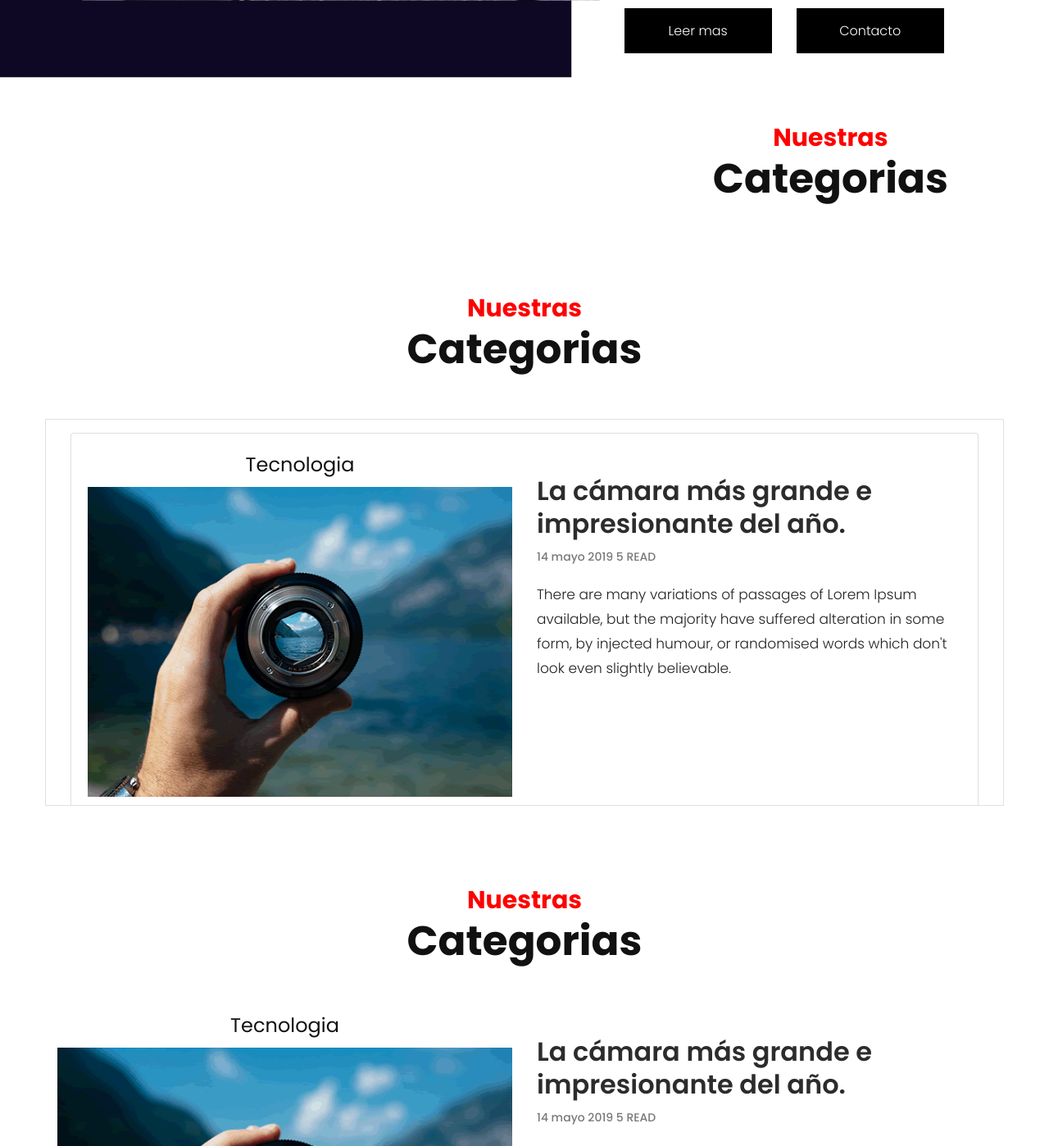
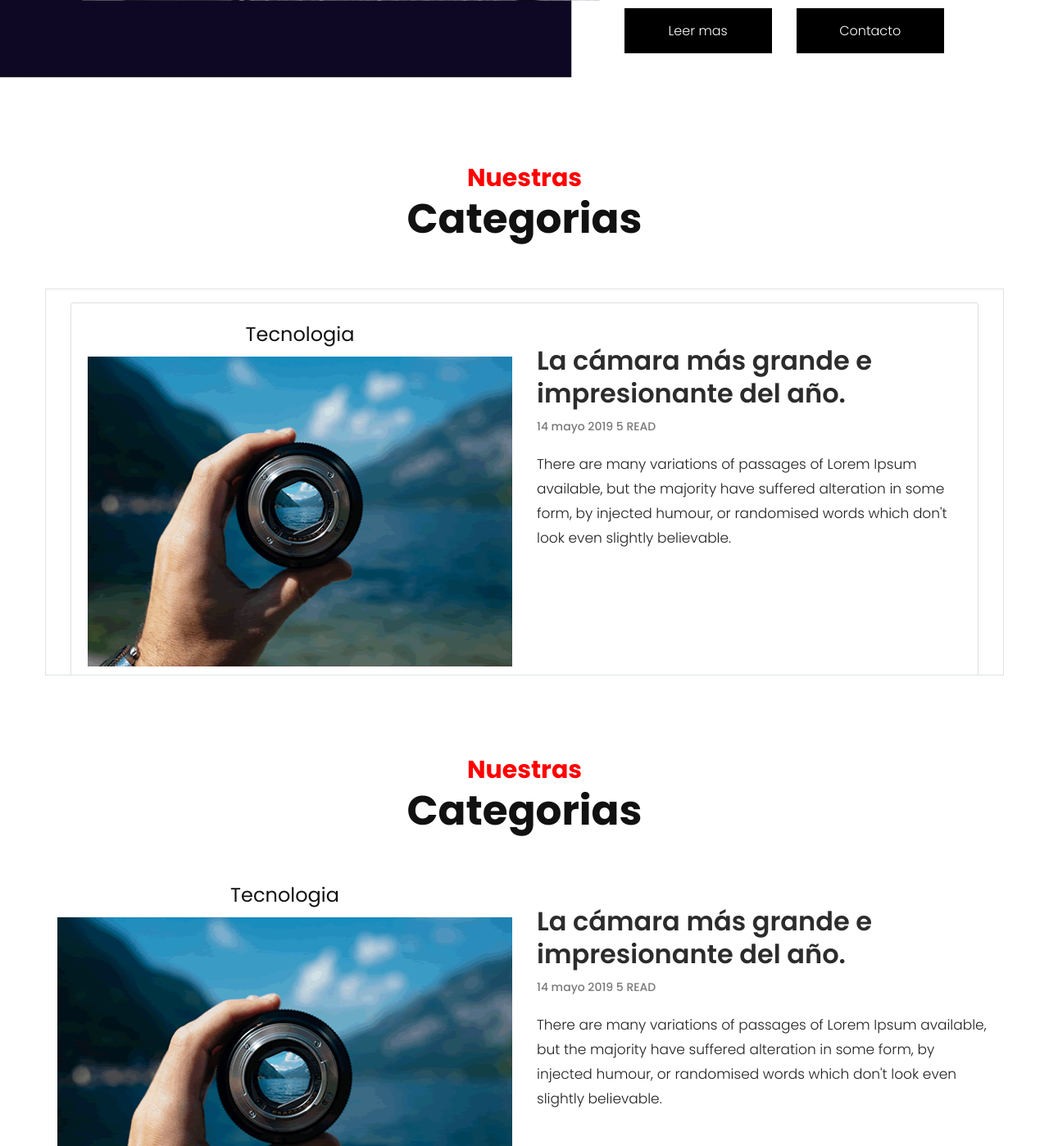
Before and after one commit to LazaroMachuanin/ProyectoFinalBlog, a Django app: page / in a window 1280 px wide. Shown: the part 567-1965 px from the top of the page at 82% size. Run offline with Django 5.2, Linux system fonts and the light colour scheme; some libraries are stand-ins or nearby versions.

Commit message:
Modificacion Plantilla

```diff
--- a/main_blog/templates/index.html
+++ b/main_blog/templates/index.html
@@ -62,11 +62,9 @@
                <div class="col-md-5">
                   <!-- COLUMNA 2  -->
                   <div class="heading text-center">
-
-                     <h4><span class="orange_color">Nuestras </span></h4>
-                     <h3>Categorias</h3>
-
-               </div>
+                     <!--<h4><span class="orange_color">Nuestras </span></h4>
+                     <h3>Categorias</h3>-->
+                  </div>
                </div>
             </div>
          </div>
```
